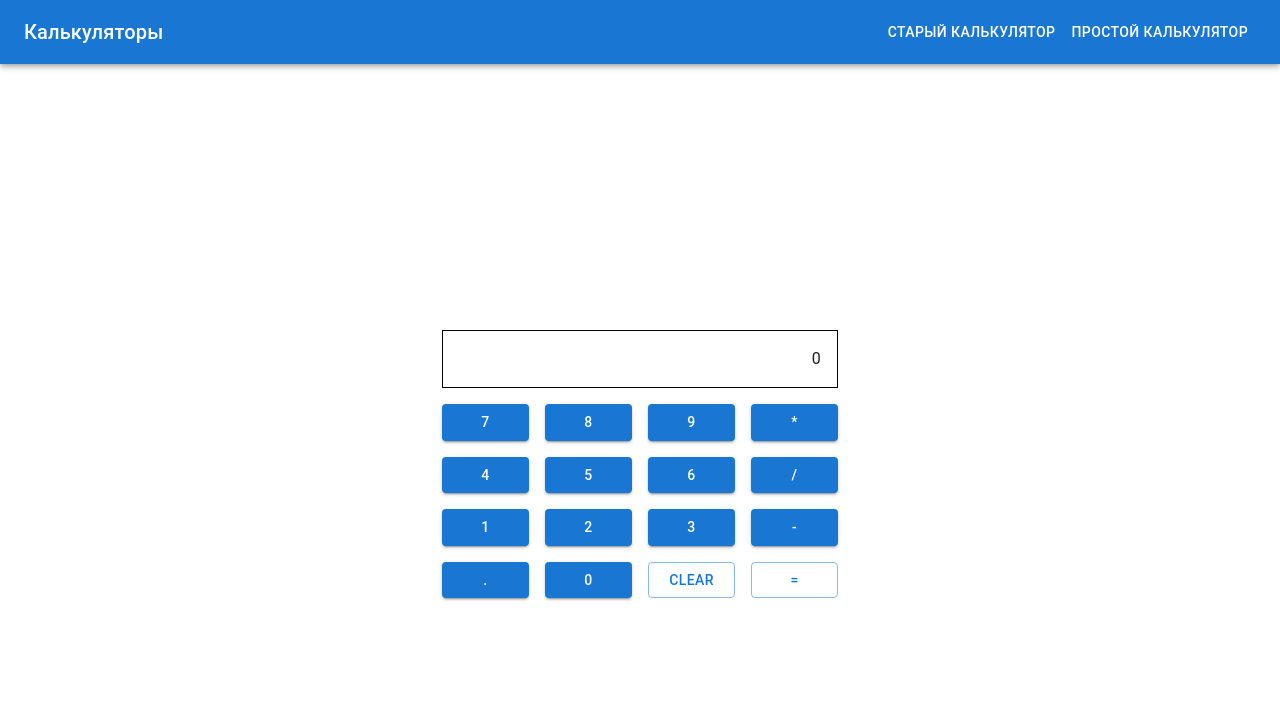
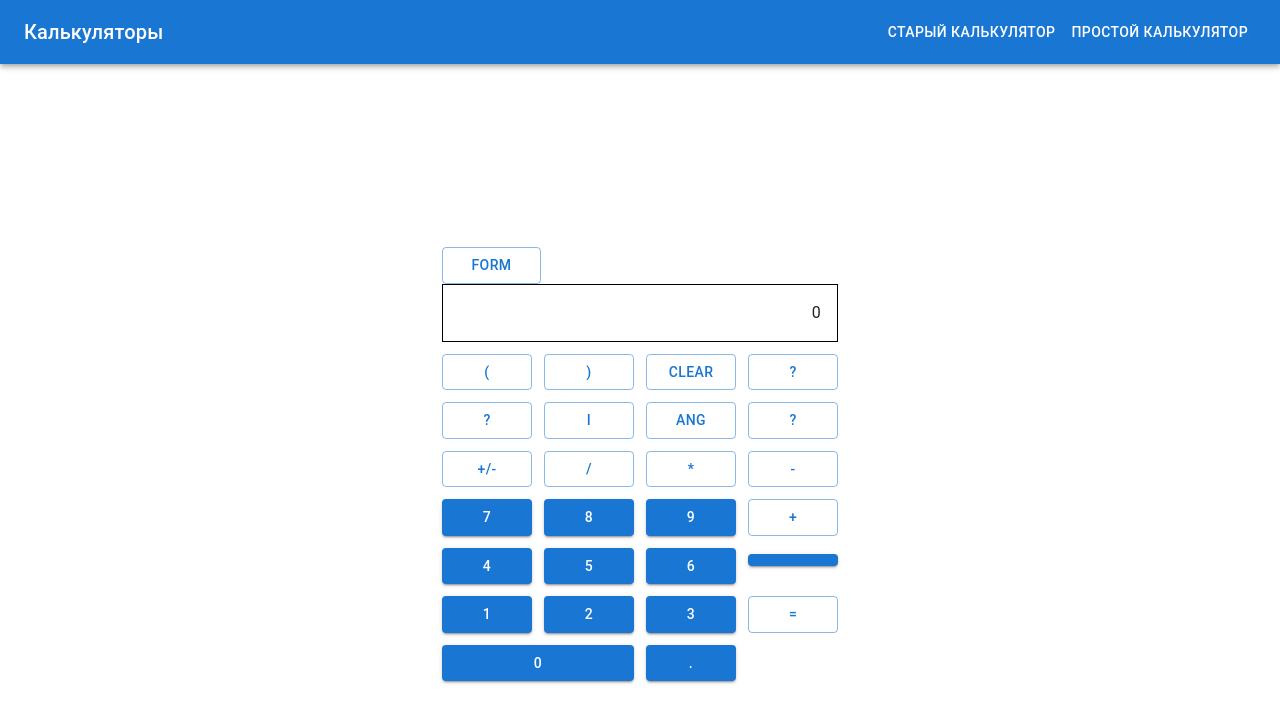
Before and after one commit to savin-maksim/complex-calc, a React (Create React App) app: page /simple-calc in a window 1280 px wide. Shown: the top 722 px of the page. Built offline with nearby package versions, Linux system fonts and the light colour scheme.

Commit message:
лечим2

```diff
--- a/src/App.js
+++ b/src/App.js
@@ -1,5 +1,6 @@
 import React, { useState } from 'react';
 import NavBar from './components/NavBar';
+
 
 function App() {
 
--- a/src/pages/OldCalc.jsx
+++ b/src/pages/OldCalc.jsx
@@ -13,7 +13,7 @@ function OldCalc() {
   const parseInput = (input) => {
     if (input.includes('ang')) {
       const [r, theta] = input.split('ang').map(Number);
-      const thetaRadians = math.unit(theta, "deg").toNumber('rad');
+      const thetaRadians = math.unit(theta, 'deg').toNumber('rad');
       return math.complex({ r: r, phi: thetaRadians });
     } else {
       return math.complex(input);
--- a/src/pages/SimpleCalc.jsx
+++ b/src/pages/SimpleCalc.jsx
@@ -1,5 +1,8 @@
 import React, { useState } from 'react';
 import { Container, Grid, Button, Box, Typography } from '@mui/material';
+import { create, all } from 'mathjs';
+
+const math = create(all);
 
 function SimpleCalc() {
   const [input, setInput] = useState('');
@@ -8,37 +11,99 @@ function SimpleCalc() {
     setInput(input + val);
   };
 
+  const clearInput = () => {
+    setInput('');
+  };
+
   const calculateResult = () => {
     try {
-      setInput(String(eval(input)));
-    } catch (e) {
-      setInput("Error");
+      setInput(String(math.evaluate(input)));
+    } catch (error) {
+      setInput('Error');
     }
   };
 
-  const clearInput = () => {
-    setInput('0');
-  };
-
   return (
-    <Container maxWidth="xs">
-      <Box display="flex" justifyContent="center" alignItems="center" minHeight="100vh">
-        <Grid container spacing={2}>
+    <Container maxWidth='xs'>
+      <Box display='flex' justifyContent='center' alignItems='center' minHeight='100vh'>
+        <Grid container spacing={1.5}>
           <Grid item xs={12}>
-            <Box sx={{ width: '100%', border: '1px solid black', textAlign:'right', p:2}}>
-              <Typography>{input || "0"}</Typography>
+            <Grid item xs={3}>
+              <Button fullWidth variant='outlined'>form</Button>
+            </Grid>
+            <Box sx={{ width: '100%', border: '1px solid black', textAlign: 'right', p: 2 }}>
+              <Typography>{input || '0'}</Typography>
             </Box>
           </Grid>
-          {["7", "8", "9", "*", "4", "5", "6", "/", "1", "2", "3", "-", ".", "0",].map((val) => (
+
+          <Grid item xs={3}>
+            <Button fullWidth variant='outlined' onClick={() => addToInput('(')}>(</Button>
+          </Grid>
+
+          <Grid item xs={3}>
+            <Button fullWidth variant='outlined' onClick={() => addToInput(')')}>)</Button>
+          </Grid>
+
+          <Grid item xs={3}>
+            <Button fullWidth variant='outlined' onClick={() => clearInput()}>Clear</Button>
+          </Grid>
+
+          <Grid item xs={3}>
+            <Button fullWidth variant='outlined'>?</Button>
+          </Grid>
+
+          <Grid item xs={3}>
+            <Button fullWidth variant='outlined'>?</Button>
+          </Grid>
+
+          {['i', 'ang'].map((val) => (
             <Grid item xs={3} key={val}>
-              <Button fullWidth variant="contained" onClick={() => addToInput(val)}>{val}</Button>
+              <Button fullWidth variant='outlined' onClick={() => addToInput(val)}>{val}</Button>
             </Grid>
           ))}
+
           <Grid item xs={3}>
-            <Button fullWidth variant="outlined" onClick={() => clearInput()}>Clear</Button>
+            <Button fullWidth variant='outlined'>?</Button>
           </Grid>
+
+          {['+/-', '/', '*', '-'].map((val) => (
+            <Grid item xs={3} key={val}>
+              <Button fullWidth variant='outlined' onClick={() => addToInput(val)}>{val}</Button>
+            </Grid>
+          ))}
+
+          {['7', '8', '9'].map((val) => (
+            <Grid item xs={3} key={val}>
+              <Button fullWidth variant='contained' onClick={() => addToInput(val)}>{val}</Button>
+            </Grid>
+          ))}
+
           <Grid item xs={3}>
-            <Button fullWidth variant="outlined" onClick={() => calculateResult()}>=</Button>
+            <Button fullWidth variant='outlined' onClick={() => addToInput('+')}>+</Button>
+          </Grid>
+
+          {['4', '5', '6', ''].map((val) => (
+            <Grid item xs={3} key={val}>
+              <Button fullWidth variant='contained' onClick={() => addToInput(val)}>{val}</Button>
+            </Grid>
+          ))}
+
+          {['1', '2', '3'].map((val) => (
+            <Grid item xs={3} key={val}>
+              <Button fullWidth variant='contained' onClick={() => addToInput(val)}>{val}</Button>
+            </Grid>
+          ))}
+
+          <Grid item xs={3}>
+            <Button fullWidth variant='outlined' onClick={() => calculateResult()}>=</Button>
+          </Grid>
+
+          <Grid item xs={6}>
+            <Button fullWidth variant='contained' onClick={() => addToInput('0')}>0</Button>
+          </Grid>
+
+          <Grid item xs={3}>
+            <Button fullWidth variant='contained' onClick={() => addToInput('.')}>.</Button>
           </Grid>
         </Grid>
       </Box>
```
